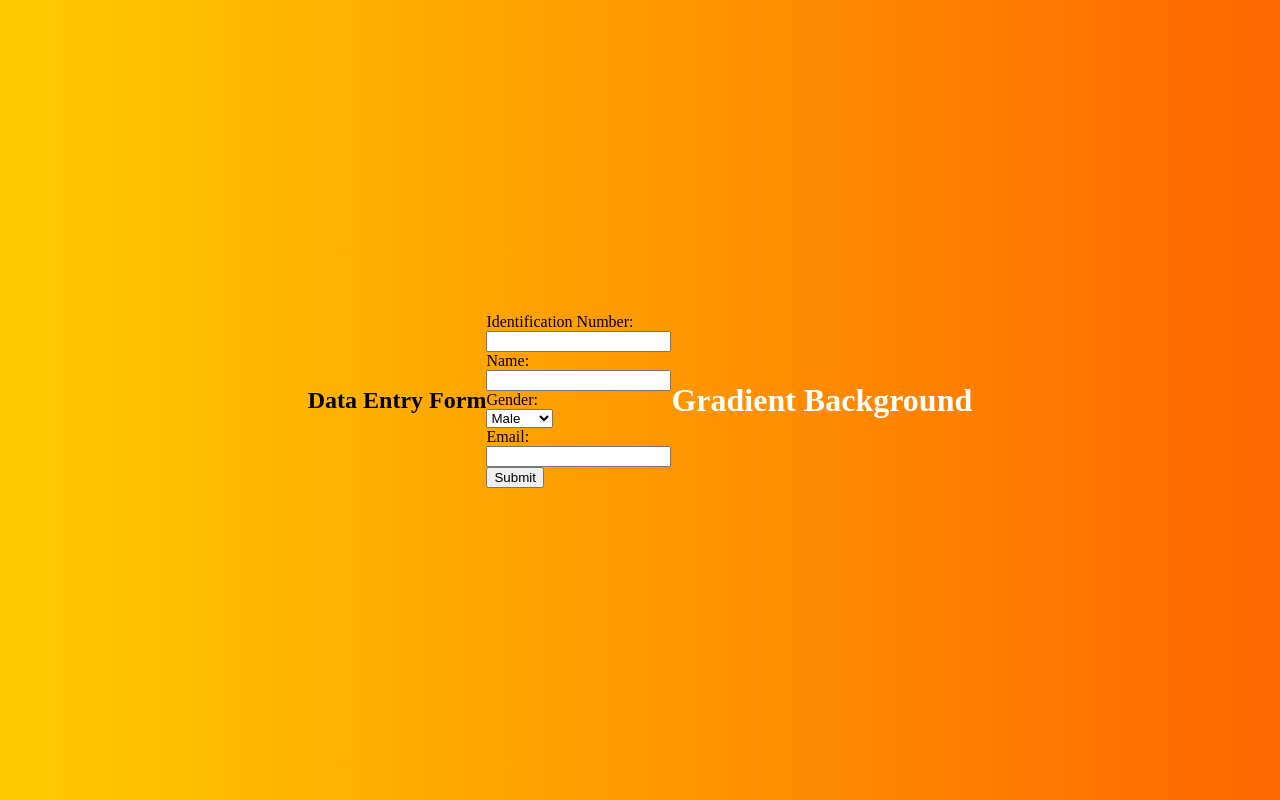
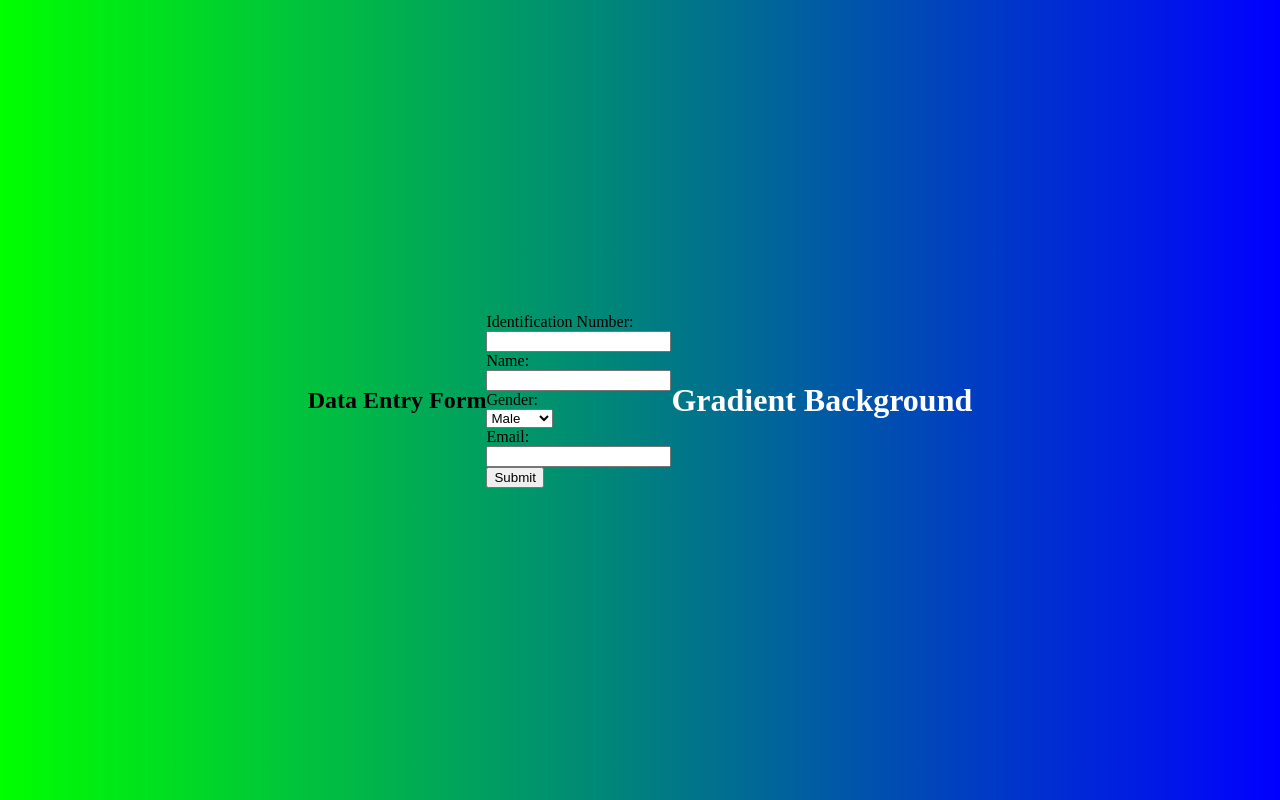
Before and after one commit to lpc93/0429, a Flask app: page / in a window 1280 px wide. Run offline with Flask 3, Linux system fonts and the light colour scheme.

Commit message:
Update input_data.html

```diff
--- a/templates/input_data.html
+++ b/templates/input_data.html
@@ -27,8 +27,8 @@
     <title>Gradient Background</title>
     <style>
         body {
-            /* 添加渐变背景色 */
-            background: linear-gradient(to right, #ffcc00, #ff6600);
+              /* 将渐变背景色从绿色到蓝色 */
+            background: linear-gradient(to right, #00ff00, #0000ff);
             /* 让渐变背景色填充整个页面 */
             height: 100vh;
             margin: 0;
```
